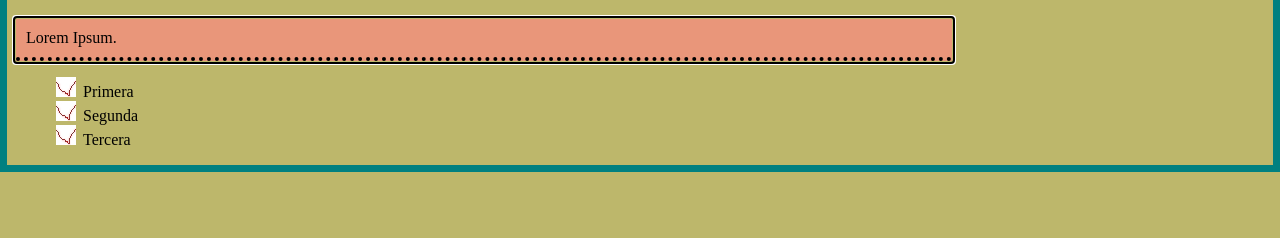
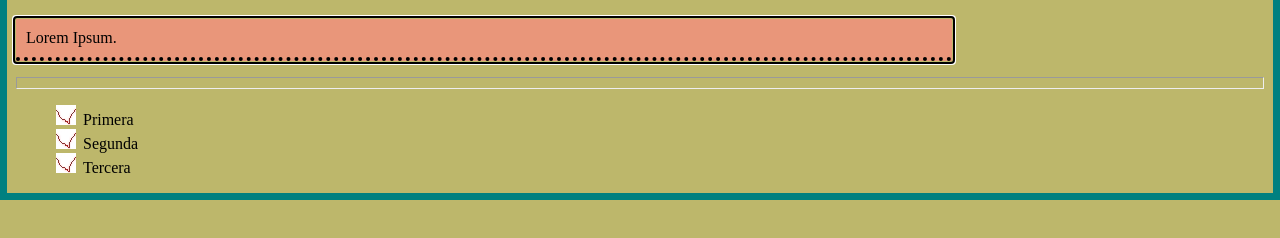
Before and after one commit to JAdrianGarciaP/1EVAL_HTMLyCSS_2SMRC_APPWEB_JAdrianGarciaP, a plain HTML site: page Proyecto 008 Modelo de Caja/index.html in a window 1280 px wide. Shown: the part 102-340 px from the top of the page. Drawn offline with Linux system fonts and the light colour scheme.

Commit message:
19/10/22 1

```diff
--- a/Proyecto 008 Modelo de Caja/index.html
+++ b/Proyecto 008 Modelo de Caja/index.html
@@ -10,6 +10,7 @@
 <body>
     <h1> Práctica "Modelo de Caja"</h1>
     <p> Lorem Ipsum.</p>
+    <hr id="barra1">
     <ul>
         <li>Primera</li>
         <li>Segunda</li>
--- a/Proyecto 008 Modelo de Caja/style.css
+++ b/Proyecto 008 Modelo de Caja/style.css
@@ -35,3 +35,8 @@ ul{
     list-style-image:url(Imagenes/iconotonto.jpg);
     list-style-position:inside;
 }
+#barra1{
+    height: 10px;
+    color:teal;
+    box-shadow: 10px;
+}
```
